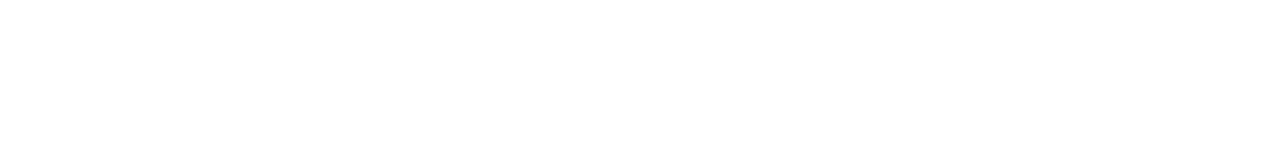
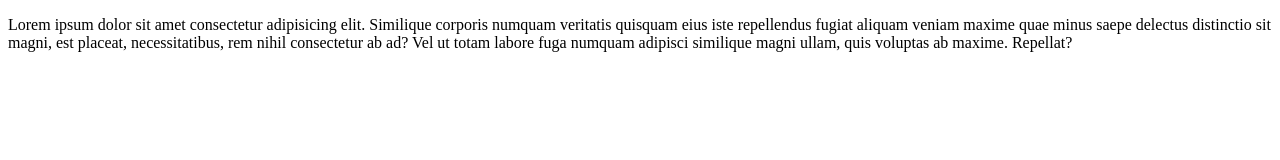
Before and after one commit to TafsirulIslamIsdb/myfirstrepo, a plain HTML site: page findex.html in a window 1280 px wide. Drawn offline with Linux system fonts and the light colour scheme.

Commit message:
second commit

```diff
--- a/findex.html
+++ b/findex.html
@@ -7,6 +7,12 @@
     <title>kbuvgl oiigukg jhh</title>
 </head>
 <body>
+    <div>
+        <p>Lorem ipsum dolor sit amet consectetur adipisicing elit. Similique corporis numquam veritatis quisquam
+            eius iste repellendus fugiat aliquam veniam maxime quae minus saepe delectus distinctio sit magni, est placeat,
+             necessitatibus, rem nihil consectetur ab ad?
+            Vel ut totam labore fuga numquam adipisci similique magni ullam, quis voluptas ab maxime. Repellat?</p>
+    </div>
 
 </body>
 </html>
```
